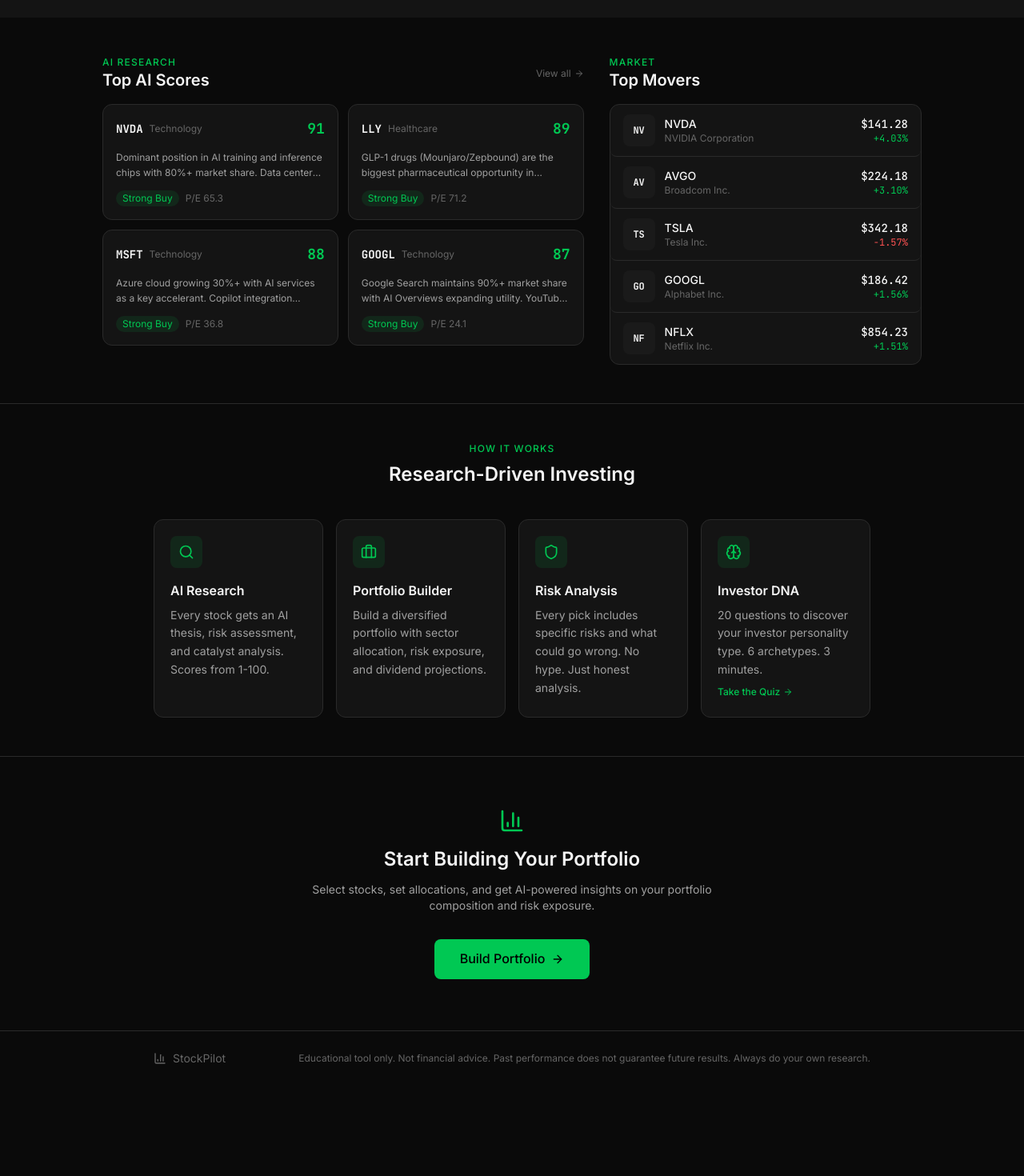
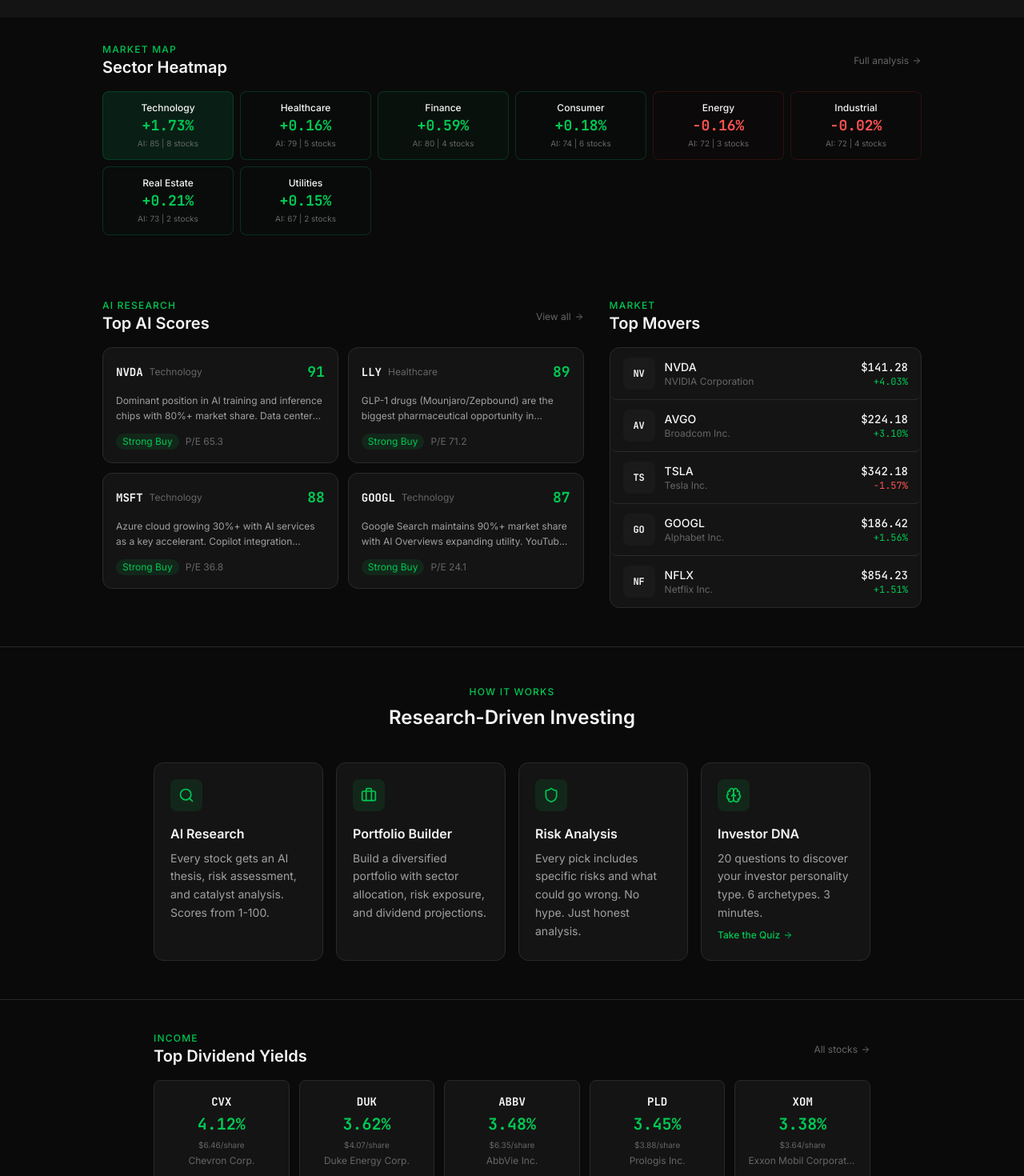
Before and after one commit to lordshua1337/stock-pilot, a Next.js app: page / in a window 1280 px wide. Shown: the part 620-2090 px from the top of the page at 80% size. Before the commit the page ends 1977 px from the top, so only its background shows below. Built offline with nearby package versions, Linux system fonts and the light colour scheme.

Commit message:
feat: add sector heatmap and dividend leaders to home page
Home page now shows a visual sector heatmap with performance colors
and a top dividend yields section showing the 5 highest-yielding stocks
with per-share annual dividend amounts.

```diff
--- a/src/app/page.tsx
+++ b/src/app/page.tsx
@@ -10,7 +10,7 @@
   Shield,
   Brain,
 } from "lucide-react";
-import { stocks, sectors } from "@/lib/stock-data";
+import { stocks, sectors, getSectorMetrics } from "@/lib/stock-data";
 
 function StockRow({ stock }: { stock: (typeof stocks)[0] }) {
   const isUp = stock.change >= 0;
@@ -207,6 +207,52 @@
         </div>
       </section>
 
+      {/* Sector Heatmap */}
+      <section className="py-8 px-4">
+        <div className="max-w-5xl mx-auto">
+          <div className="flex items-center justify-between mb-4">
+            <div>
+              <p className="text-xs text-green uppercase tracking-widest font-medium">
+                Market Map
+              </p>
+              <h2 className="text-xl font-semibold">Sector Heatmap</h2>
+            </div>
+            <Link
+              href="/sectors"
+              className="text-xs text-text-muted hover:text-text-secondary transition-colors flex items-center gap-1"
+            >
+              Full analysis <ArrowRight className="w-3 h-3" />
+            </Link>
+          </div>
+          <div className="grid grid-cols-2 sm:grid-cols-3 lg:grid-cols-6 gap-2">
+            {getSectorMetrics().map((s) => {
+              const isUp = s.avgChange >= 0;
+              return (
+                <Link
+                  key={s.name}
+                  href="/sectors"
+                  className="rounded-lg p-3 card-hover block text-center"
+                  style={{
+                    backgroundColor: isUp
+                      ? `rgba(0, 255, 136, ${Math.min(0.15, s.avgChange / 20)})`
+                      : `rgba(255, 59, 48, ${Math.min(0.15, Math.abs(s.avgChange) / 20)})`,
+                    border: `1px solid ${isUp ? "rgba(0,255,136,0.15)" : "rgba(255,59,48,0.15)"}`,
+                  }}
+                >
+                  <p className="text-xs font-medium truncate">{s.name}</p>
+                  <p className={`text-lg font-mono font-bold ${isUp ? "text-green" : "text-red"}`}>
+                    {isUp ? "+" : ""}{s.avgChange}%
+                  </p>
+                  <p className="text-[10px] text-text-muted">
+                    AI: {s.avgAiScore} | {s.stockCount} stocks
+                  </p>
+                </Link>
+              );
+            })}
+          </div>
+        </div>
+      </section>
+
       {/* Top AI scores + Movers */}
       <section className="py-12 px-4">
         <div className="max-w-5xl mx-auto grid grid-cols-1 lg:grid-cols-5 gap-8">
@@ -316,6 +362,48 @@
         </div>
       </section>
 
+      {/* Dividend Leaders */}
+      <section className="py-10 px-4 border-t border-border">
+        <div className="max-w-4xl mx-auto">
+          <div className="flex items-center justify-between mb-4">
+            <div>
+              <p className="text-xs text-green uppercase tracking-widest font-medium">
+                Income
+              </p>
+              <h2 className="text-xl font-semibold">Top Dividend Yields</h2>
+            </div>
+            <Link
+              href="/research"
+              className="text-xs text-text-muted hover:text-text-secondary transition-colors flex items-center gap-1"
+            >
+              All stocks <ArrowRight className="w-3 h-3" />
+            </Link>
+          </div>
+          <div className="grid grid-cols-2 sm:grid-cols-3 lg:grid-cols-5 gap-3">
+            {[...stocks]
+              .filter((s) => s.dividendYield > 0)
+              .sort((a, b) => b.dividendYield - a.dividendYield)
+              .slice(0, 5)
+              .map((stock) => (
+                <Link
+                  key={stock.ticker}
+                  href={`/research/${stock.ticker.toLowerCase()}`}
+                  className="bg-surface border border-border rounded-lg p-4 card-hover block text-center"
+                >
+                  <p className="text-sm font-mono font-bold">{stock.ticker}</p>
+                  <p className="text-xl font-mono font-bold text-green mt-1">
+                    {stock.dividendYield.toFixed(2)}%
+                  </p>
+                  <p className="text-[10px] text-text-muted mt-1">
+                    ${(stock.price * stock.dividendYield / 100).toFixed(2)}/share
+                  </p>
+                  <p className="text-xs text-text-muted mt-1 truncate">{stock.name}</p>
+                </Link>
+              ))}
+          </div>
+        </div>
+      </section>
+
       {/* CTA */}
       <section className="py-16 px-4 border-t border-border">
         <div className="max-w-xl mx-auto text-center">
```
